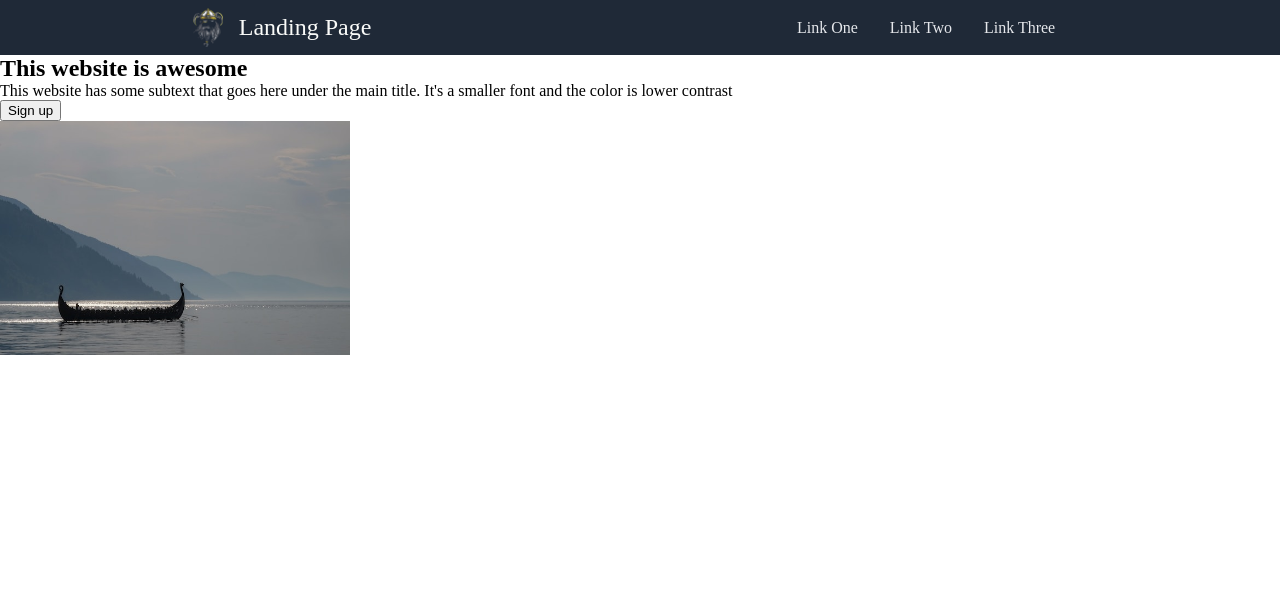
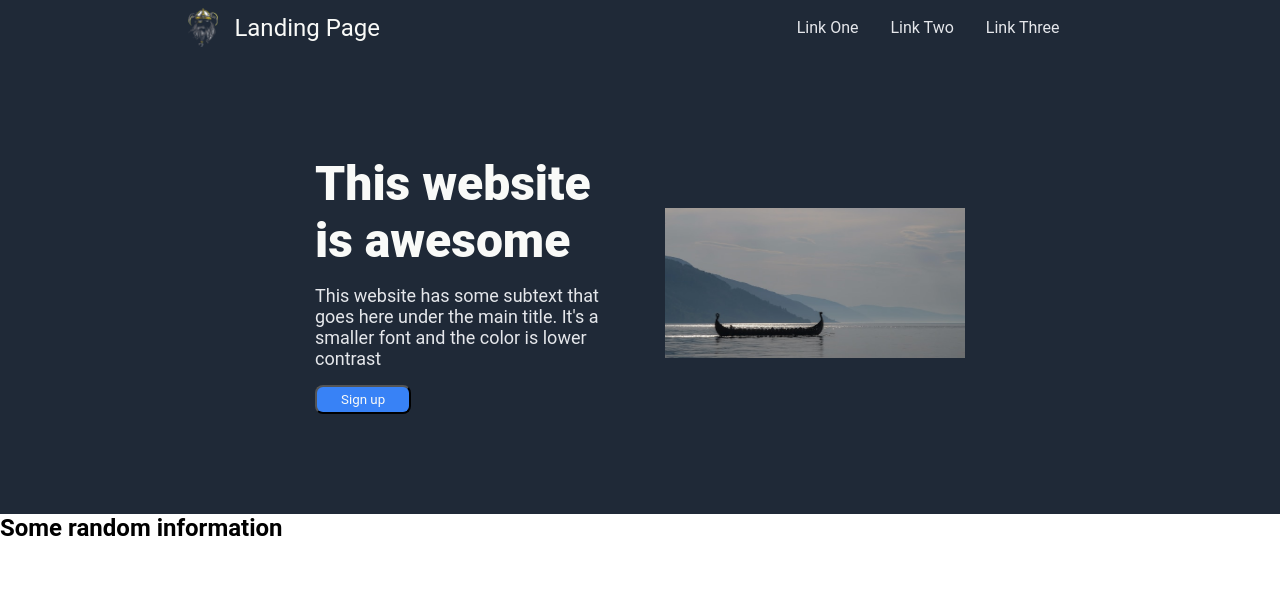
Before and after one commit to ortegamanuel/landing-page-odin, a plain HTML site: page index.html in a window 1280 px wide. Drawn offline with Linux system fonts and the light colour scheme.

Commit message:
Add styles for hero section
This adds styles and aligns the elements
using flex

```diff
--- a/css/style.css
+++ b/css/style.css
@@ -1,6 +1,9 @@
 * {
   margin: 0;
+  font-family: Roboto, sans-serif;
 }
+
+/* Header Styles */
 
 nav {
   display: flex;
@@ -32,3 +35,42 @@ a {
   font-size: 24px;
   margin-left: 16px;
 }
+
+/* Hero Section Styles */
+
+.hero-section {
+  display: flex;
+  justify-content: center;
+  align-items: center;
+  gap: 50px;
+  background-color: #1f2937;
+  padding: 100px;
+}
+
+.hero-text {
+  display: flex;
+  flex-direction: column;
+  justify-content: center;
+  gap: 16px;
+  width: 300px;
+  color: white;
+}
+
+h1 {
+  color: #f9faf8;
+  font-size: 48px;
+  font-weight: 800;
+}
+
+.hero-secondary-text {
+  font-size: 18px;
+  color: #e5e7eb;
+}
+
+.hero-button {
+  background-color: #3882f6;
+  color: #f9faf8;
+  border-radius: 8px;
+  margin-right: auto;
+  padding: 5px 24px;
+}
--- a/index.html
+++ b/index.html
@@ -27,20 +27,38 @@
     </header>
     <main>
       <section class="hero-section">
-        <div>
+        <div class="hero-text">
           <h1>This website is awesome</h1>
-          <p>
+          <p class="hero-secondary-text">
             This website has some subtext that goes here under the main title.
             It's a smaller font and the color is lower contrast
           </p>
-          <button>Sign up</button>
+          <button class="hero-button">Sign up</button>
         </div>
-        <img
-          src="./img/viking-boat.jpg"
-          alt="Picture of a viking boat on a lake"
-          width="350px"
-          height="233.52px"
-        />
+        <div class="hero-image">
+          <img
+            src="./img/viking-boat.jpg"
+            alt="Picture of a viking boat on a lake"
+            width="300px"
+            height="150px"
+          />
+        </div>
+      </section>
+
+      <section class="info-content">
+        <h2>Some random information</h2>
+        <div class="info-box">
+          <img src="" alt="" />
+          <p></p>
+        </div>
+        <div class="info-box">
+          <img src="" alt="" />
+          <p></p>
+        </div>
+        <div class="info-box">
+          <img src="" alt="" />
+          <p></p>
+        </div>
       </section>
     </main>
   </body>
```
